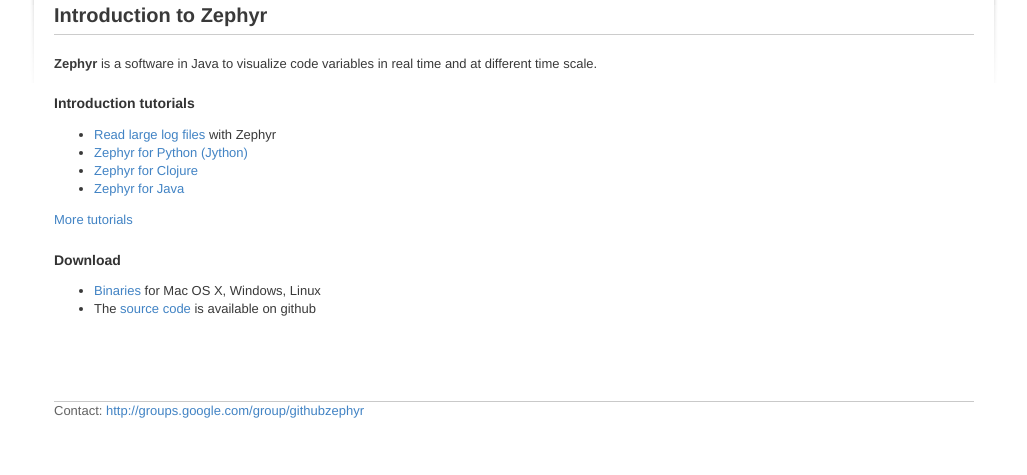
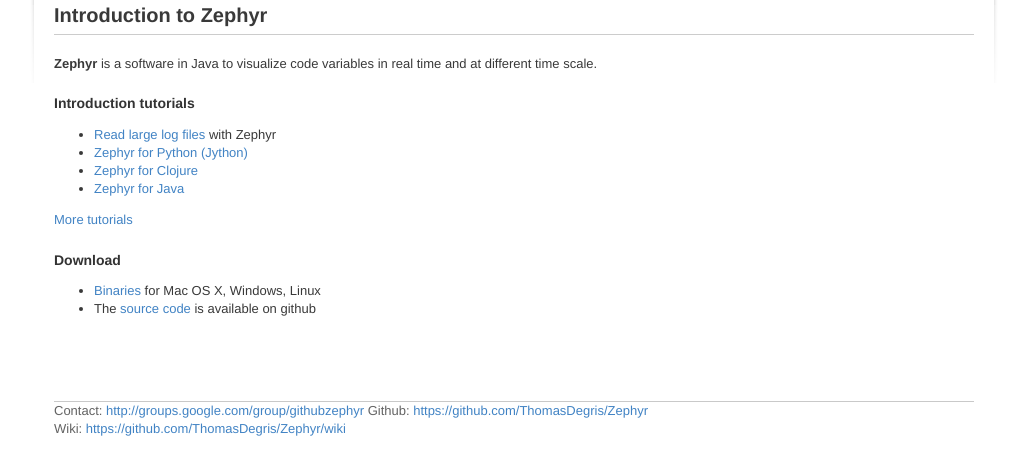
Before and after one commit to zephyrplugins/zephyr, a Jekyll site: the page built from index.html, in a window 1280 px wide, cut to the strip 95-570 px from the top of the page. Shown: the whole strip, without its empty margins (126-1153 px from the left). Built offline with Jekyll 4.4.1, drawn with Linux system fonts in a browser that asks for light colours.

Commit message:
Add links to github

```diff
--- a/_layouts/default.html
+++ b/_layouts/default.html
@@ -35,6 +35,8 @@
 	</div>
 	<div id="footer">
 		Contact: <a href='http://groups.google.com/group/githubrlpark'>http://groups.google.com/group/githubzephyr</a>
+		Github: <a href='https://github.com/ThomasDegris/Zephyr'>https://github.com/ThomasDegris/Zephyr</a></br>
+		Wiki: <a href='https://github.com/ThomasDegris/Zephyr/wiki'>https://github.com/ThomasDegris/Zephyr/wiki</a></br>
 	</div>
 
 </body>
```
